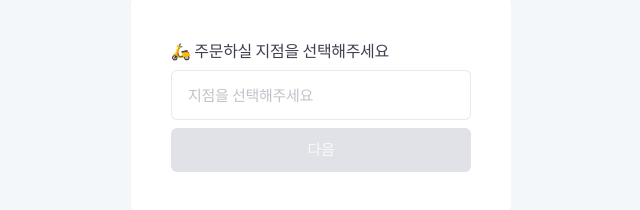
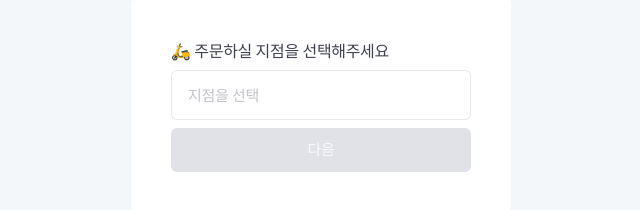
Before and after one commit to bubbleRion/first-test-git, a plain HTML site: page index.html in a window 1280 px wide. Shown: the part 325-535 px from the top of the page, 319-959 px from the left. Drawn offline with Linux system fonts and the light colour scheme; a web font is replaced by a local one.

Commit message:
second commit

```diff
--- a/index.html
+++ b/index.html
@@ -18,9 +18,7 @@
     <form action="">
       <h1>🛵 주문하실 지점을 선택해주세요</h1>
       <div class="dropdown">
-        <button type="button" class="dropdown-toggle">
-          지점을 선택해주세요
-        </button>
+        <button type="button" class="dropdown-toggle">지점을 선택</button>
 
         <ul class="dropdown-menu">
           <li class="dropdown-item">
```
